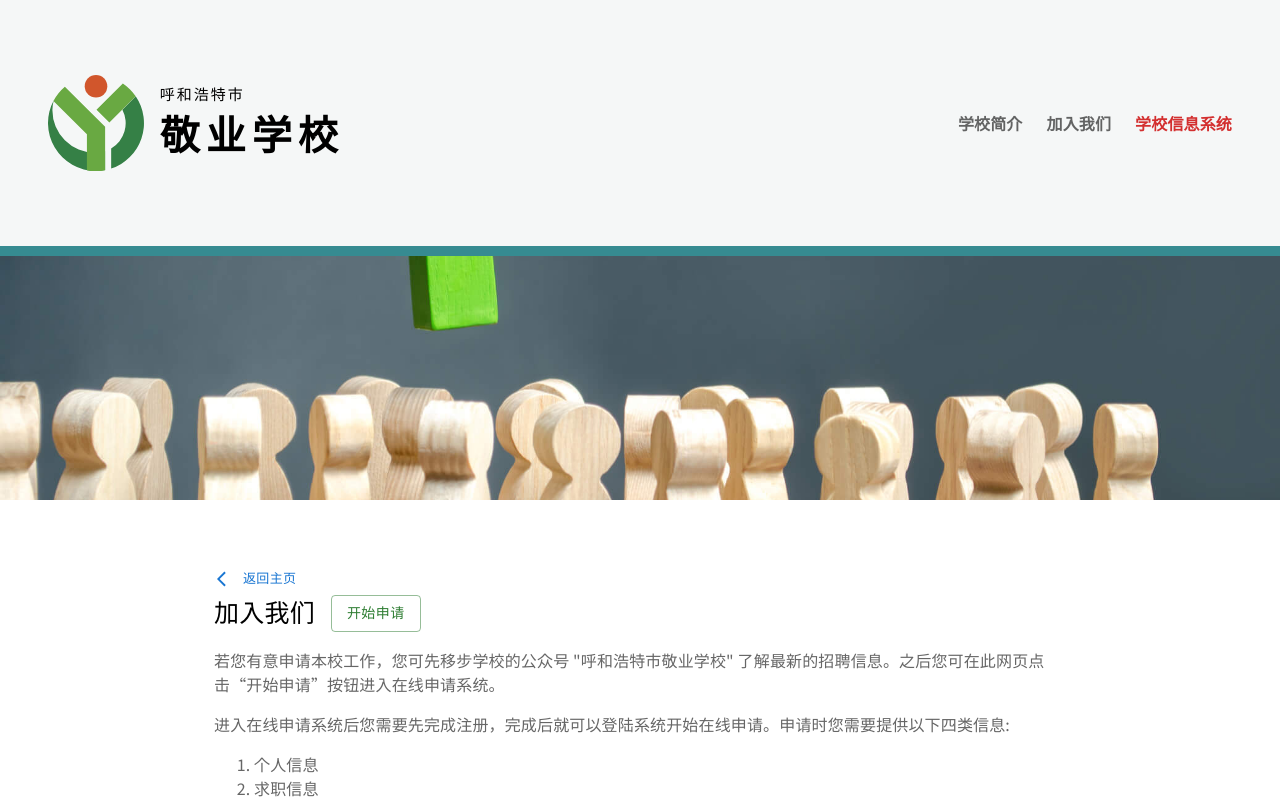
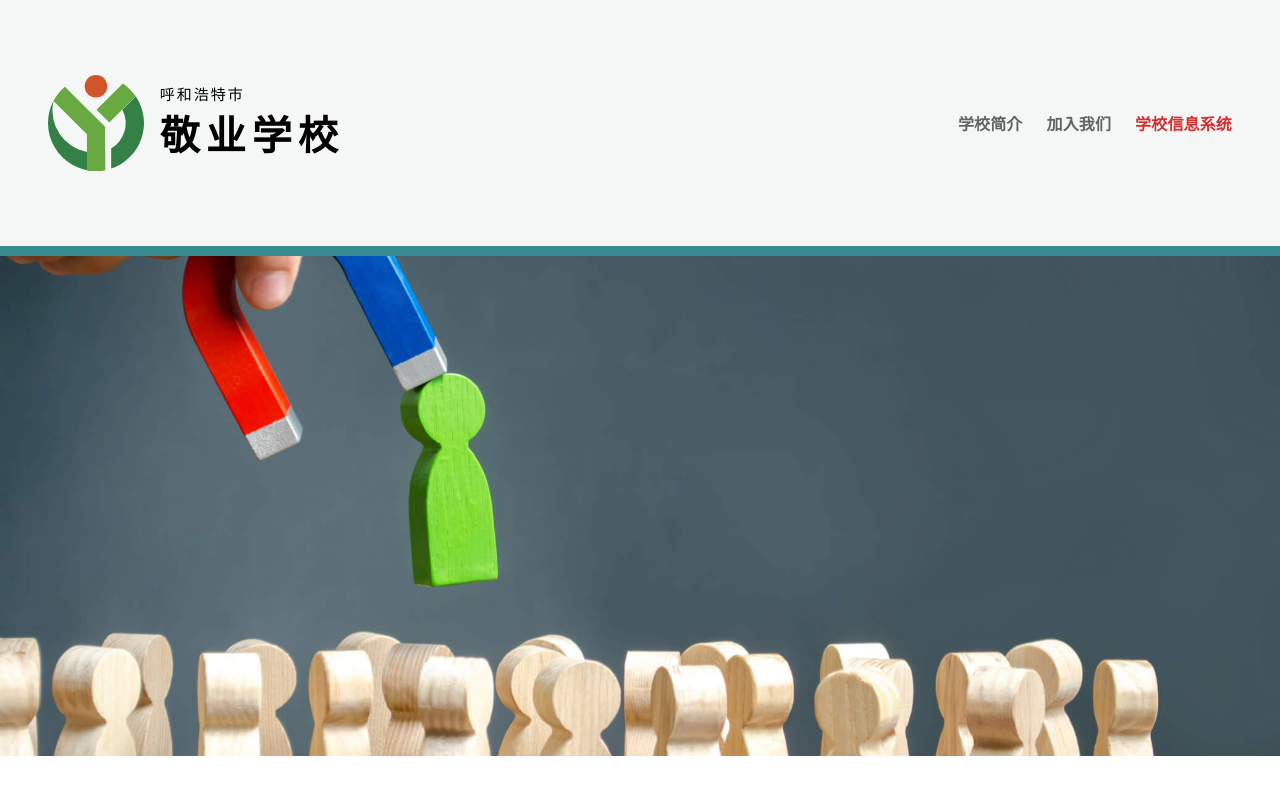
Before and after one commit to jylida/homepage, a React (Create React App) app: page /hire in a window 1280 px wide. Shown: the top 800 px of the page. Built offline with nearby package versions, Linux system fonts and the light colour scheme.

Commit message:
fix some layout bugs

```diff
--- a/src/HomePage/Header.jsx
+++ b/src/HomePage/Header.jsx
@@ -42,10 +42,7 @@ const Header = () => {
       component="nav"
       elevation={0}
       sx={{
-        position: "sticky",
-        position: "-moz-sticky",
-        position: "-webkit-sticky",
-        position: "-ms-sticky",
+        position: "fixed",
         top: 0,
         borderBottom: { xs: "5px solid #368B91", md: "10px solid #368B91" },
         height: isSM
--- a/src/HomePage/Introduction.jsx
+++ b/src/HomePage/Introduction.jsx
@@ -9,6 +9,7 @@ const Introduction = () => {
     <Container
       maxWidth="md"
       sx={{
+        marginTop: { xs: "128px", md: "256px" },
         flexGrow: 1,
       }}
     >
--- a/src/HomePage/content/index.js
+++ b/src/HomePage/content/index.js
@@ -1,11 +1,11 @@
 import Stack from "@mui/material/Stack";
-import Box from "@mui/material/Box";
 import MyCarousel from "./Carousel";
 const HomePageContent = () => {
   return (
     <Stack
       direction="column"
       sx={{
+        marginTop: { xs: "128px", md: "256px" },
         width: "100%",
         flexGrow: 1,
         alignItems: "center",
--- a/src/HomePage/hireFrontPage/index.js
+++ b/src/HomePage/hireFrontPage/index.js
@@ -12,7 +12,14 @@ import Subtitle from "../subtitle";
 const HireFrontPage = () => {
   // const departmentsName = "初中教学部,高中教学部,其他".split(",");
   return (
-    <Stack width="100%" direction="column" flexGrow={1}>
+    <Stack
+      width="100%"
+      direction="column"
+      flexGrow={1}
+      sx={{
+        marginTop: { xs: "128px", md: "256px" },
+      }}
+    >
       <Box
         component="img"
         src={HireCover}
```
